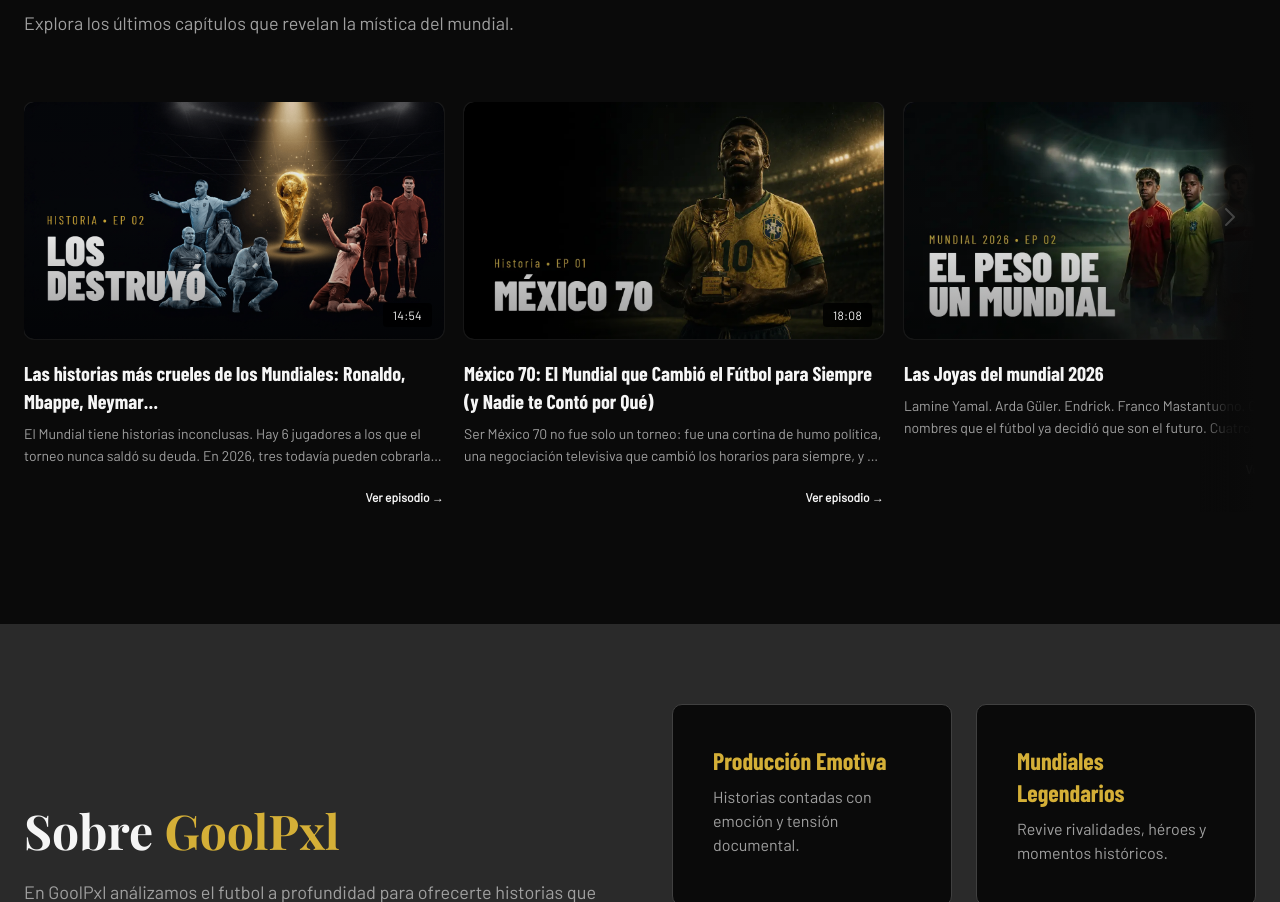
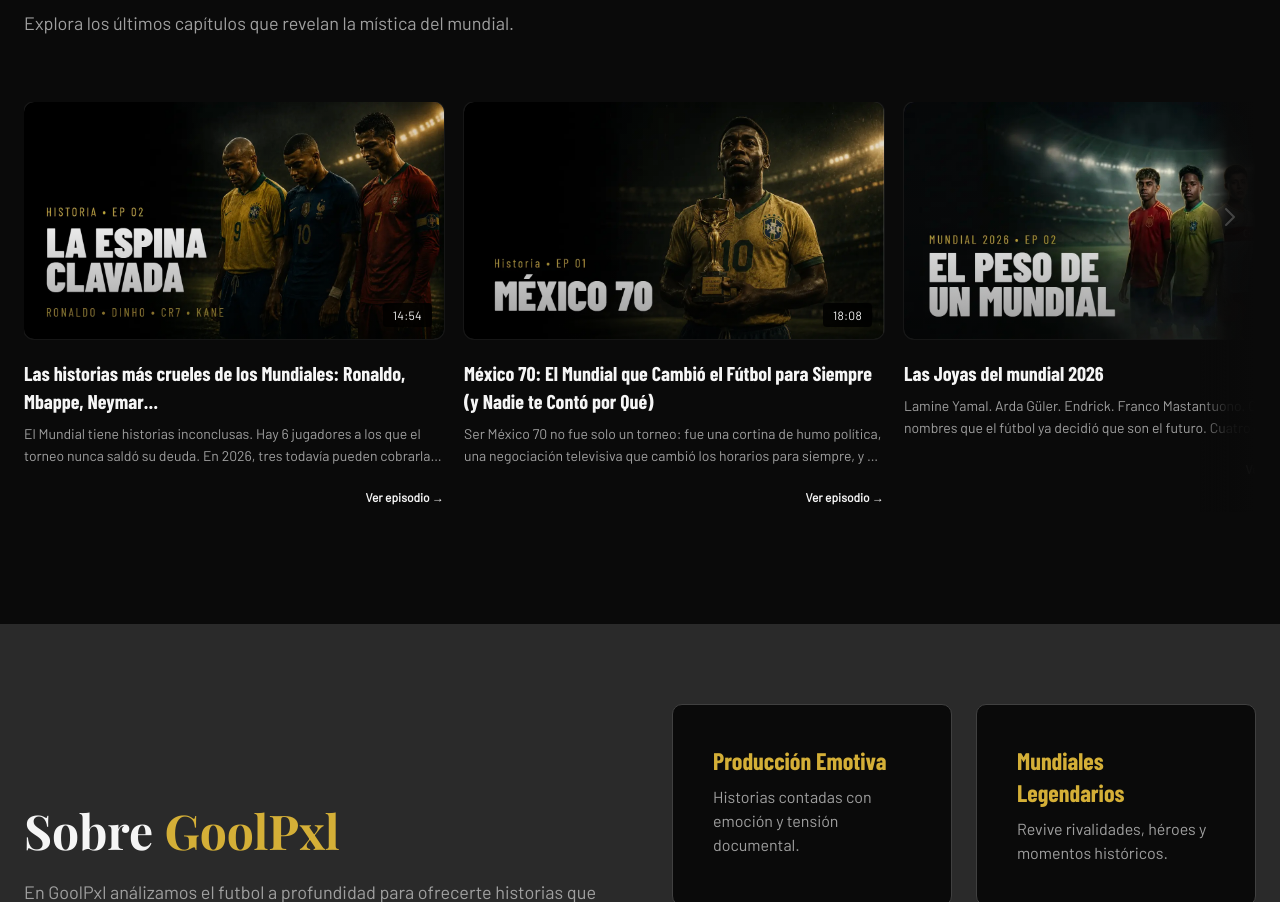
Before and after one commit to jjam2395/GoolPxl, a Next.js app: page / in a window 1280 px wide. Shown: the part 983-1885 px from the top of the page. Built offline with nearby package versions, Linux system fonts and the light colour scheme.

Commit message:
update last video thumbnail

```diff
--- a/components/featured-videos.tsx
+++ b/components/featured-videos.tsx
@@ -24,7 +24,7 @@ const videos: VideoCard[] = [
     title: 'Las historias más crueles de los Mundiales: Ronaldo, Mbappe, Neymar…',
     description:
       'El Mundial tiene historias inconclusas. Hay 6 jugadores a los que el torneo nunca saldó su deuda. En 2026, tres todavía pueden cobrarla. Ronaldo Nazário tuvo la redención. Ronaldinho, Robben y Neymar nunca pudieron escribir su capítulo. Y ahora Kane, Mbappé y Cristiano Ronaldo llegan al Mundial 2026 con la espina más abierta del fútbol moderno. Este video recorre 6 historias de genios que el torneo más grande del mundo trató diferente a lo que merecían, y termina con una sola pregunta: ¿quién cobra la deuda en 2026?',
-    thumbnail: '/videos/4_espina_clavada.png',
+    thumbnail: '/videos/4_espina_clavada.webp',
     duration: '14:54',
     views: '16',
     url: 'https://youtu.be/al4Nkcnl-O0',
```
Also changed, not shown: public/videos/4_espina_clavada.png (deleted), public/videos/4_espina_clavada.webp (added).
